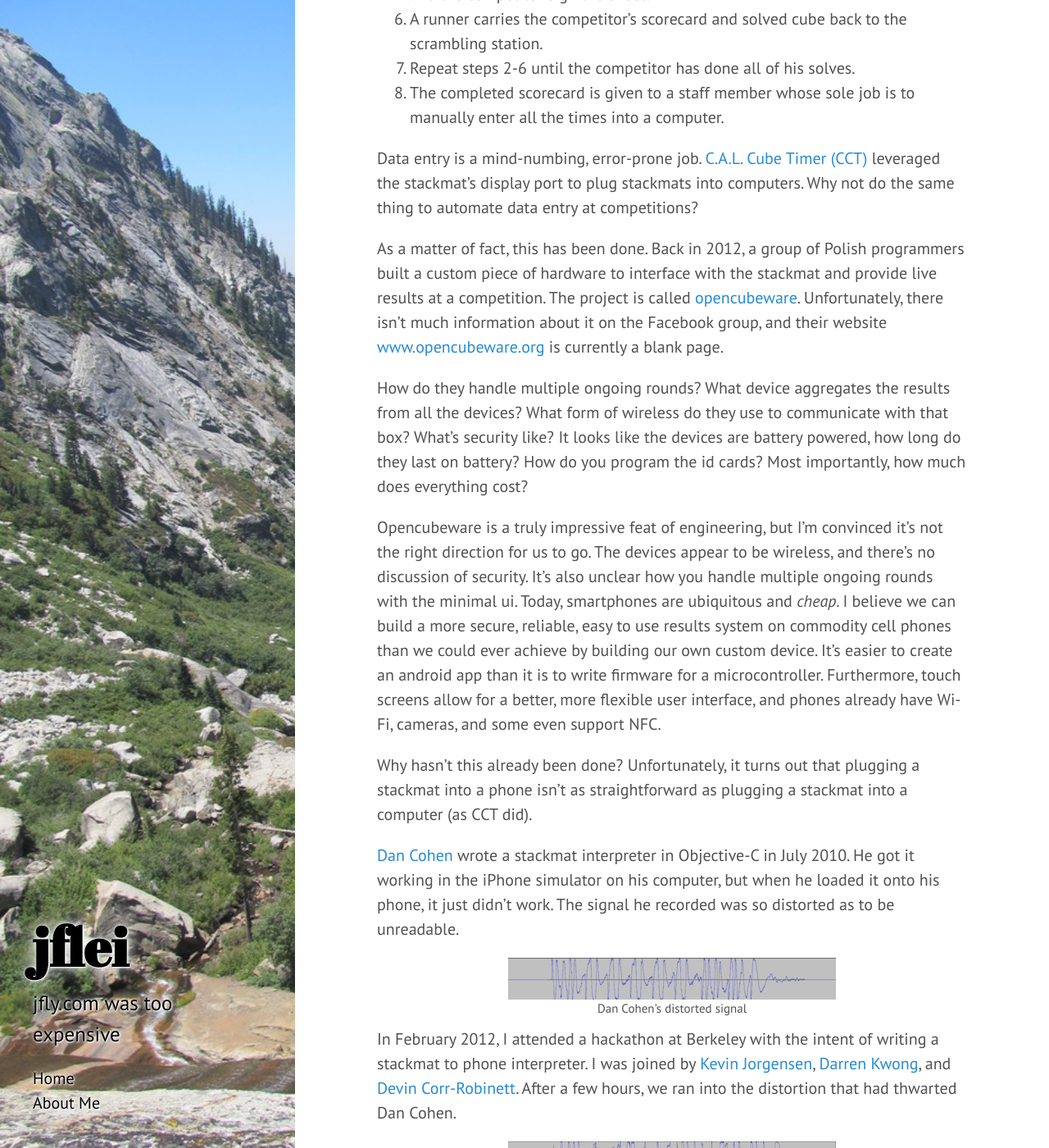
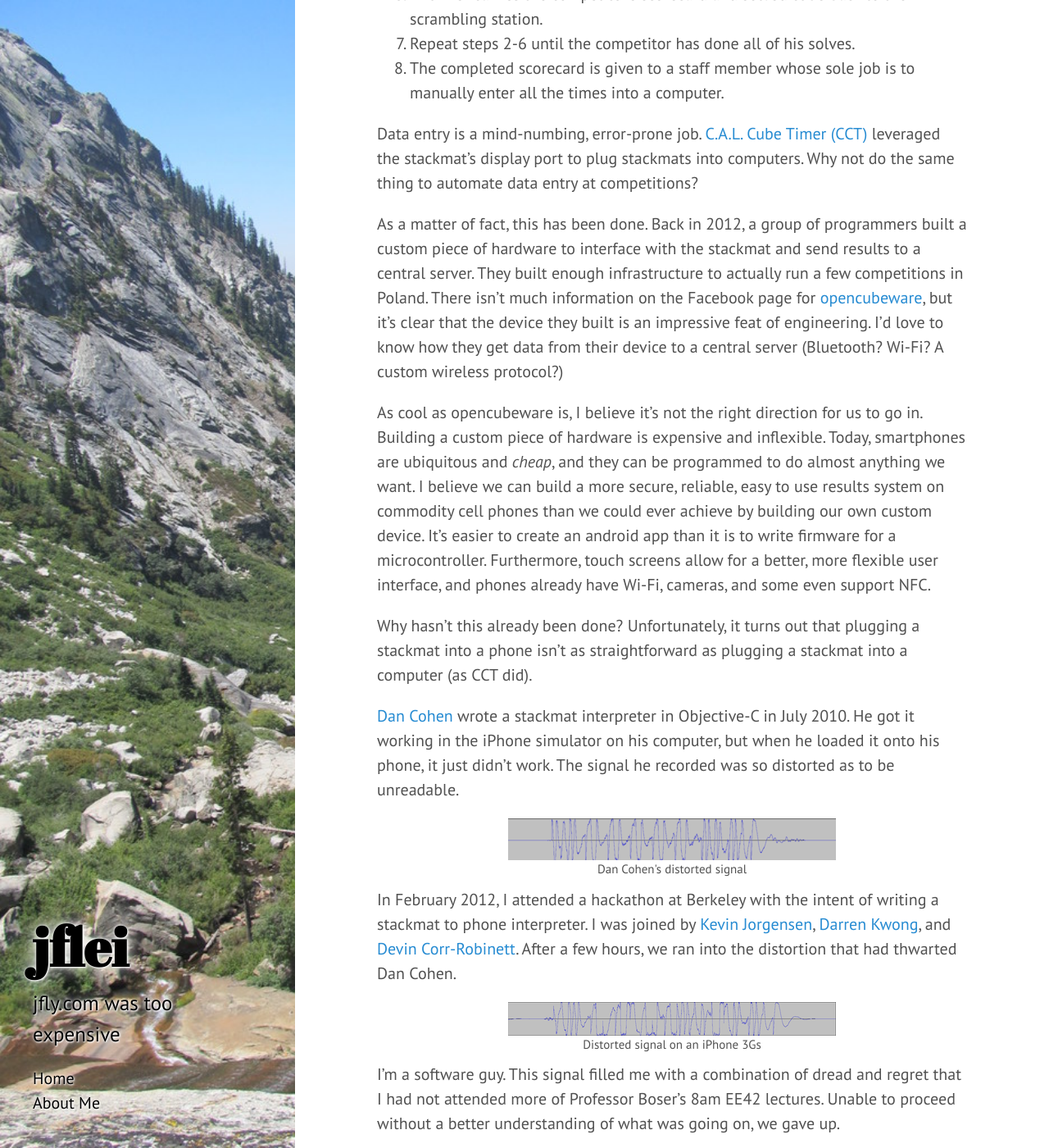
Before and after one commit to jfly/jfly.github.io, a Jekyll site: the page built from _posts/2014-08-21-dialup-stackmat.md, in a window 1280 px wide and 1400 px high, scrolled down 582 px. Shown: the whole window at 82% size. Built offline with Jekyll 4.4.1, drawn with Linux system fonts in a browser that asks for light colours; some of the changed text lies outside the part shown.

Commit message:
LIVE FROM SAN FRANCISCO, IT'S THURSDAY NIGHT

```diff
--- a/_config.yml
+++ b/_config.yml
@@ -22,9 +22,7 @@ author:
   name:           'Jeremy Fleischman'
   url:            http://jflei.com
 
-# TODO - abigimage doesn't support more than one gallery, so we're ensuring
-# that only one post shows up at a time
-paginate:         1
+paginate:         5
 
 # Custom vars
 
--- a/_includes/head.html
+++ b/_includes/head.html
@@ -23,6 +23,7 @@
   <script src="{{ site.baseurl }}public/js/abigimage.jquery.js"></script>
   <script>
     $(function() {
+        /*
         // Put the images for each post in their own lightbox, rather than one
         // huge gallery.
         // TODO - abigimage doesn't support more than one gallery!
@@ -38,6 +39,18 @@
                 );
               }
             });
+        });
+        */
+        var images = $("a.lightbox");
+        images.abigimage({
+          bottomCSS: {
+            fontSize: '1em'
+          },
+          onopen: function (target) {
+            this.bottom.html(
+              $('img', target).attr('alt') || ''
+            );
+          }
         });
     });
   </script>
--- a/_posts/2014-08-21-dialup-stackmat.md
+++ b/_posts/2014-08-21-dialup-stackmat.md
@@ -29,21 +28,19 @@ Data entry is a mind-numbing, error-prone job.
 stackmat's display port to plug stackmats into computers. Why not do the same
 thing to automate data entry at competitions?
 
-As a matter of fact, this has been done. Back in 2012, a group of Polish programmers built a
-custom piece of hardware to interface with the stackmat and provide live
-results at a competition. The project is called
-[opencubeware](https://www.facebook.com/opencubeware). Unfortunately, there
-isn't much information about it on the Facebook group, and their website
-[www.opencubeware.org](http://www.opencubeware.org/) is currently a
-blank page.
+As a matter of fact, this has been done. Back in 2012, a group of programmers built a
+custom piece of hardware to interface with the stackmat and send results to a
+central server. They built enough infrastructure to actually run a few
+competitions in Poland. There isn't much information on the Facebook page for
+[opencubeware](https://www.facebook.com/opencubeware), but
+it's clear that the device they built is an impressive feat of
+engineering. I'd love to know how they get data from their device to a central
+server (Bluetooth? Wi-Fi? A custom wireless protocol?)
 
-How do they handle multiple ongoing rounds? What
-device aggregates the results from all the devices? What form of wireless do
-they use to communicate with that box? What's security like? It looks like
-the devices are battery powered, how long do they last on battery? How do you program the id cards? Most importantly, how much does everything cost?
-
-Opencubeware is a truly impressive feat of engineering, but I'm convinced it's
-not the right direction for us to go. The devices appear to be wireless, and there's no discussion of security. It's also unclear how you handle multiple ongoing rounds with the minimal ui. Today, smartphones are ubiquitous and *cheap*.
+As cool as opencubeware is, I believe it's not the right direction for us to go in.
+Building a custom piece of hardware is expensive and inflexible.
+Today, smartphones are ubiquitous and *cheap*, and they can be programmed to do
+almost anything we want.
 I believe we can build a more secure, reliable, easy to use results system on
 commodity cell phones than we could ever achieve by building our own custom device.
 It's easier to create an android app than it is to write firmware for a
@@ -146,7 +143,8 @@ that phones support, you're golden.
 
 In the previous picture, the top signal represents the stackmat signal. The
 "mo" part of a modem would take this signal and produce the wavy bottom signal
-(FSK encoded). We then run the FSK encoded signal into a stackmat, which
+(FSK encoded). If we chose our mark and space frequencies correctly, then the
+FSK encoded signal is safe to run into a smartphone, which
 would then recover the original bits by doing frequency analysis in software.
 
 Eithan did some research, and discovered the
```
Also changed, not shown: other parts of _posts/2014-08-21-dialup-stackmat.md (+2 -3 lines), _posts/2014-08-20-cct.md (+1 -1 lines).
